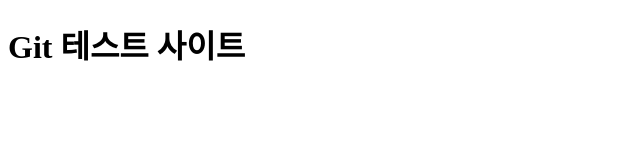
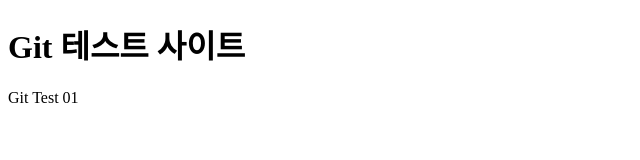
Before and after one commit to JoeKim82/GitTest01, a plain HTML site: page index.html in a window 1280 px wide. Shown: the full height of the page, 0-640 px from the left. Drawn offline with Linux system fonts and the light colour scheme.

Commit message:
Git Test 01 추가

```diff
--- a/index.html
+++ b/index.html
@@ -7,5 +7,6 @@
 </head>
 <body>
     <h1>Git 테스트 사이트</h1>
+    <div>Git Test 01</div>
 </body>
 </html>
```
Also changed, not shown: 1 other file.
